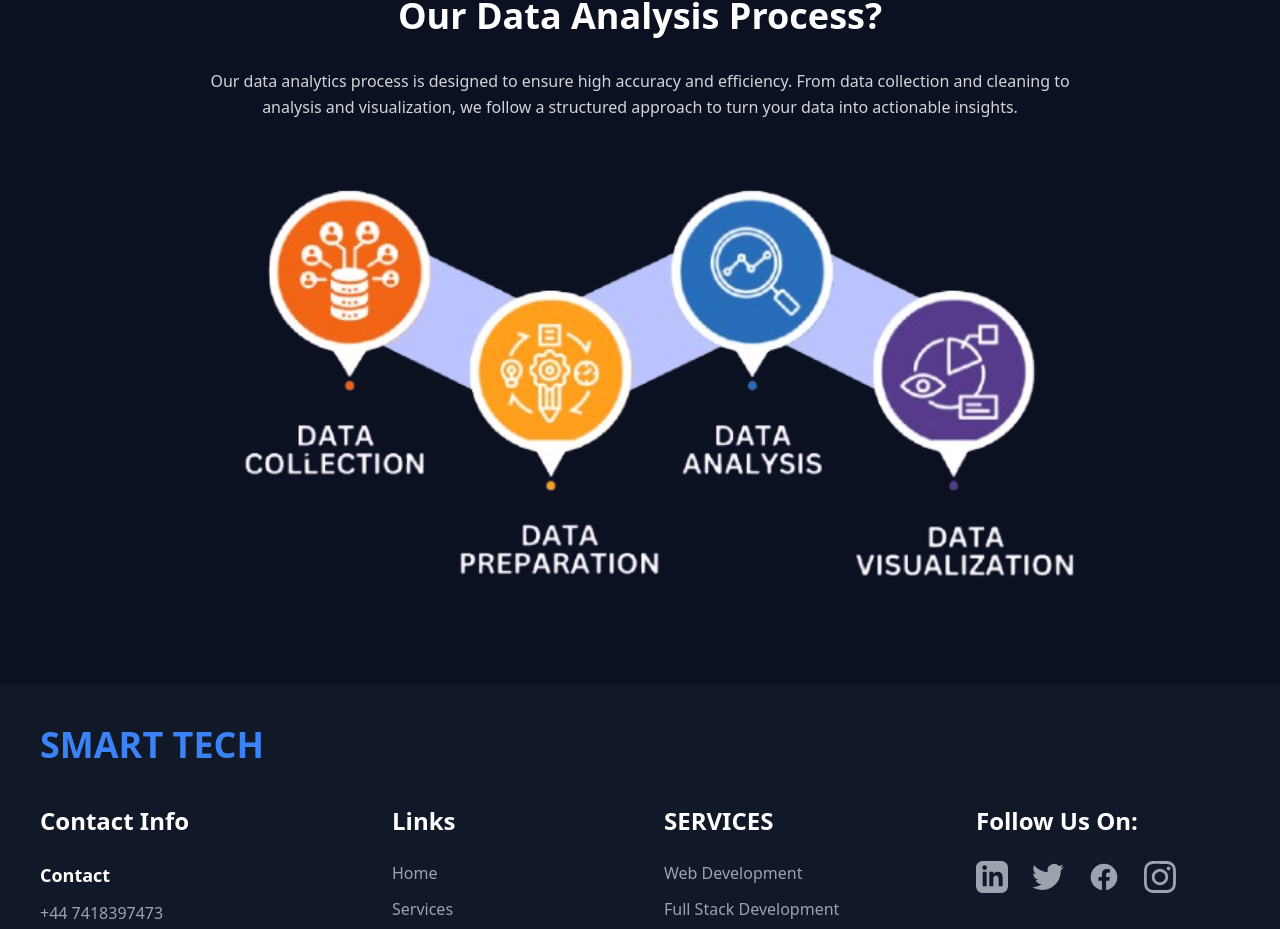
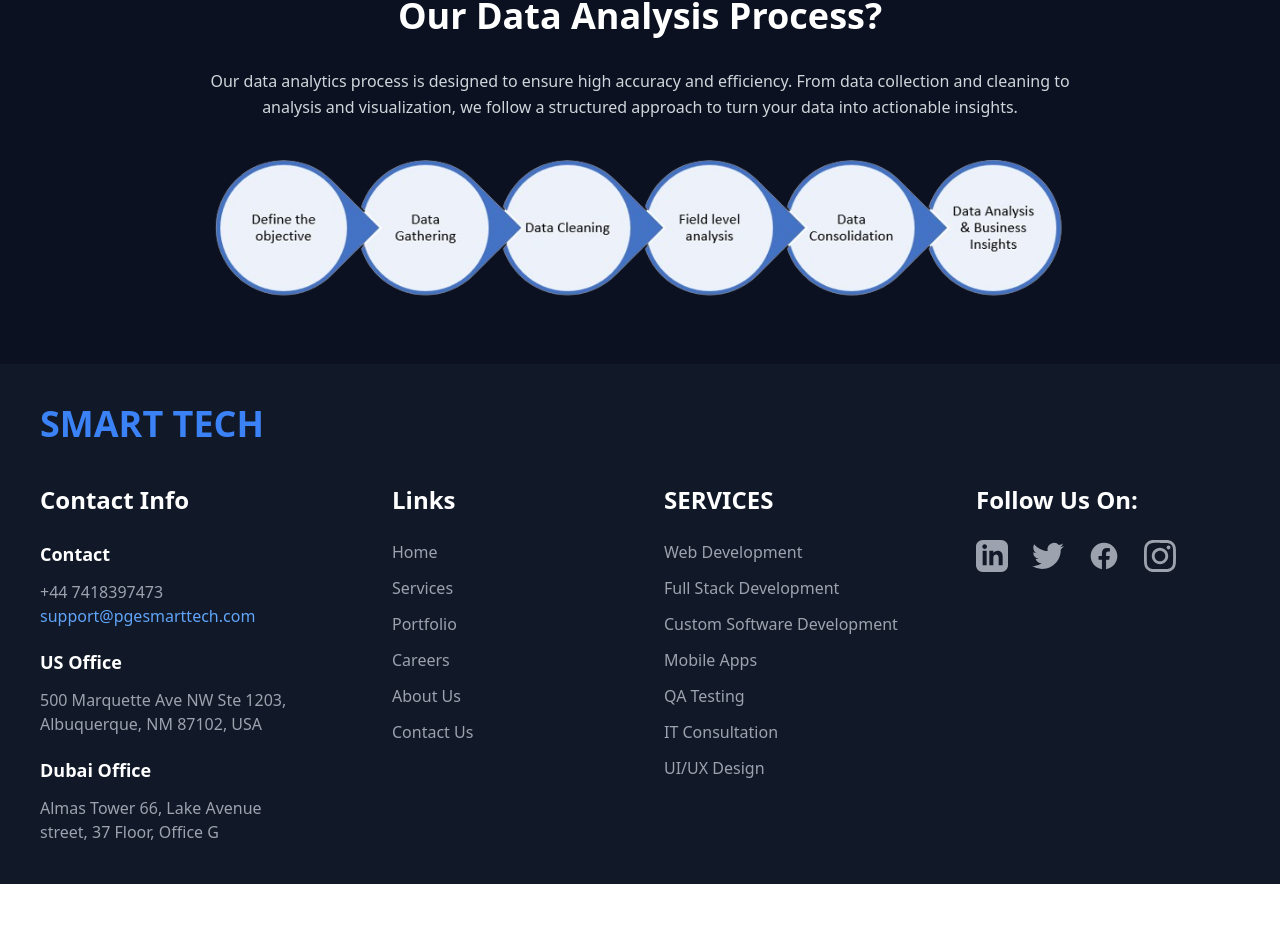
Before and after one commit to azafar224/smartTech, a React (Vite) app: page /data-analytics in a window 1280 px wide. Shown: the part 2023-2952 px from the top of the page. After the commit the page ends 2907 px from the top, so only its background shows below. Built offline with nearby package versions, Linux system fonts and the light colour scheme.

Commit message:
Data Analytics Page finalized

```diff
--- a/src/Pages/DataAnalytics.jsx
+++ b/src/Pages/DataAnalytics.jsx
@@ -176,9 +176,9 @@
         </p>
         <div className="relative flex justify-center mt-8">
           <img
-            src="/Data-Analytics-Process.png"
+            src="/Data-Analytics-Process1.png"
             alt="Development Process"
-            className="w-full max-w-5xl"
+            className="w-full max-w-4xl"
           />
         </div>
       </div>
--- a/src/Pages/Services.jsx
+++ b/src/Pages/Services.jsx
@@ -31,6 +31,7 @@
       name: "Data Analytics",
       description: "Analyze data and uncover actionable insights.",
       image: "/bg7.png",
+      link: "/data-analytics",
     },
     {
       name: "Mobile App Development",
```
Also changed, not shown: public/Data-Analytics-Process.png, public/Data-Analytics-Process1.png (added).
